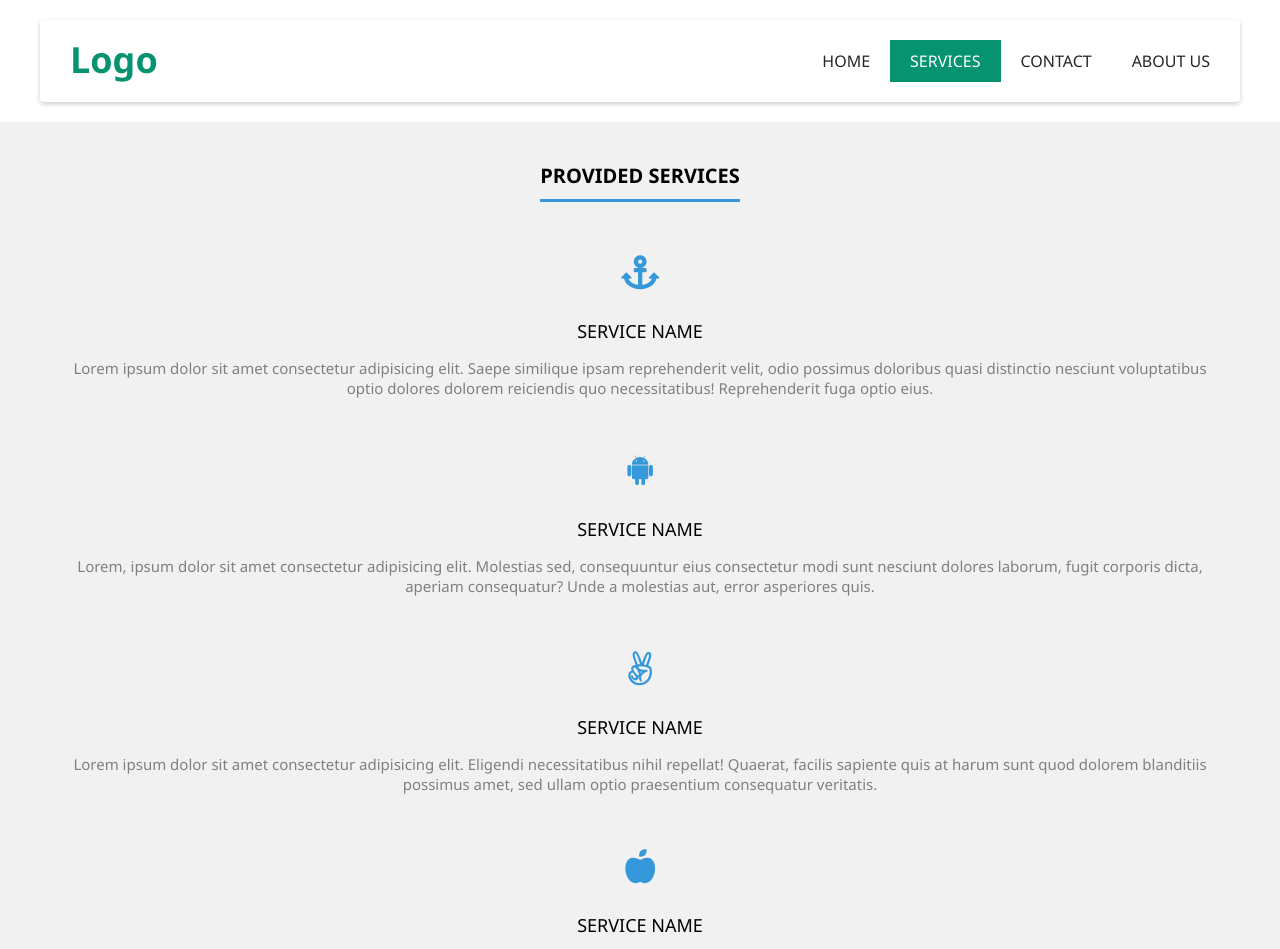
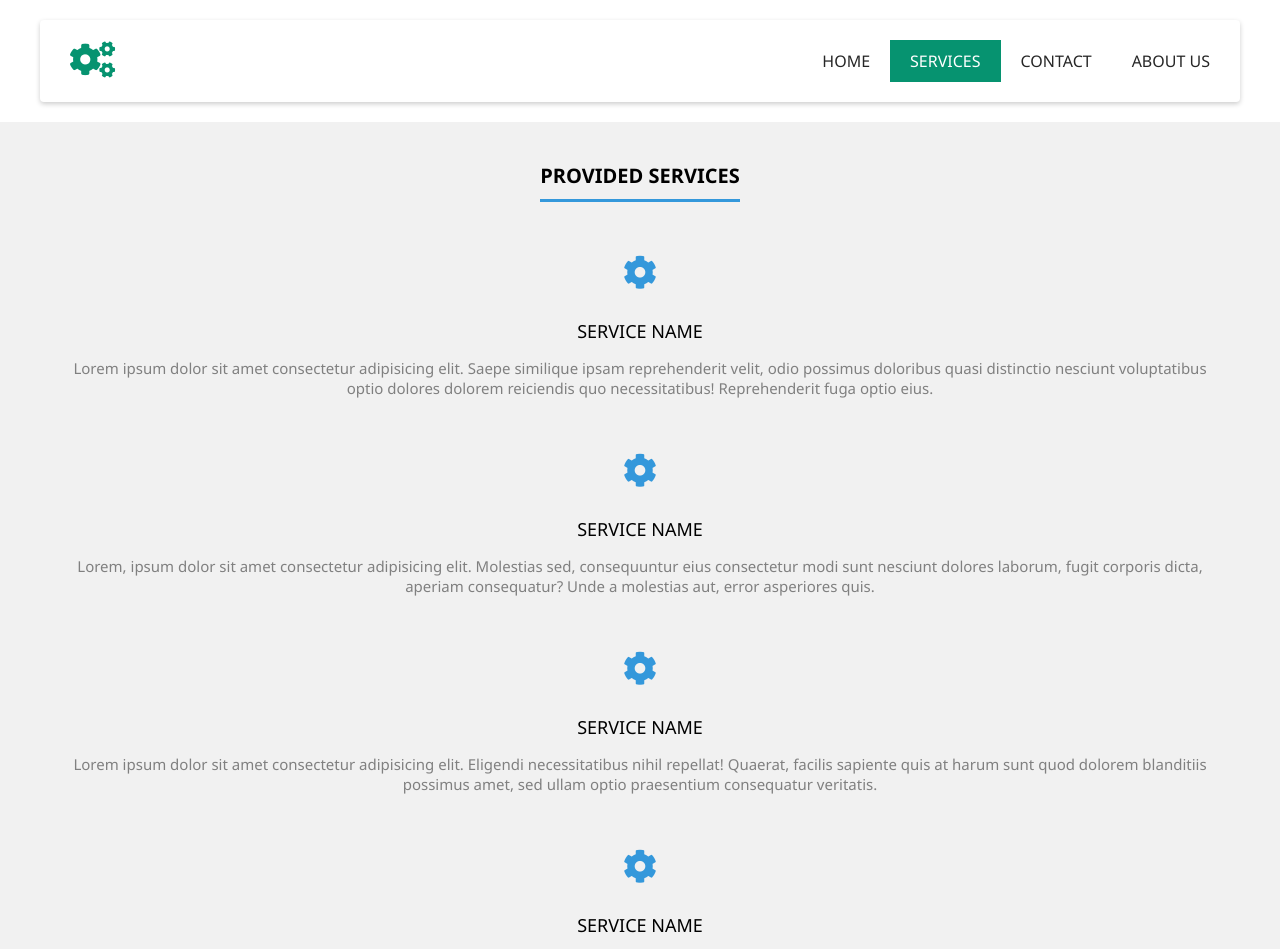
Before and after one commit to BryanAlbertoM/SmallEngineRepairs, a plain HTML site: page services.html in a window 1280 px wide. Shown: the top 949 px of the page. Drawn offline with nearby package versions, Linux system fonts and the light colour scheme.

Commit message:
minor adjustment to the logo

```diff
--- a/css/services-stylesheet.css
+++ b/css/services-stylesheet.css
@@ -9,7 +9,7 @@ header{
     border-radius: 4px;
     box-shadow: 0 2px 5px rgba(0,0,0,.2);
 }
-.logo{
+#logo{
     color: #069370;
     height: 60px;
     font-size: 36px;
--- a/css/stylesheet.css
+++ b/css/stylesheet.css
@@ -17,7 +17,7 @@ header{
     border-radius: 4px;
     box-shadow: 0 2px 5px rgba(0,0,0,.2);
 }
-.logo{
+#logo{
     color: #069370;
     height: 60px;
     font-size: 36px;
--- a/services.html
+++ b/services.html
@@ -11,7 +11,7 @@
    </head>
     <body>
         <header>
-            <a href="#" class="logo">Logo</a>
+                <a href="#" class="fas fa-cogs" id="logo"></a>
             <div class="menu-toggle"></div>
         <nav>
            <ul>
@@ -37,27 +37,27 @@
             <h1>Provided Services</h1>
             <div class="cen">
                 <div class="service">
-                    <i class="fas fa-anchor"></i>
+                    <i class="fas fa-cog"></i>
                     <h2>Service Name</h2>
                     <p>Lorem ipsum dolor sit amet consectetur adipisicing elit. Saepe similique ipsam reprehenderit velit, odio possimus doloribus quasi distinctio nesciunt voluptatibus optio dolores dolorem reiciendis quo necessitatibus! Reprehenderit fuga optio eius.</p>
                 </div>
                 <div class="service">
-                    <i class="fab fa-android"></i>
+                    <i class="fas fa-cog"></i>
                     <h2>Service Name</h2>
                     <p>Lorem, ipsum dolor sit amet consectetur adipisicing elit. Molestias sed, consequuntur eius consectetur modi sunt nesciunt dolores laborum, fugit corporis dicta, aperiam consequatur? Unde a molestias aut, error asperiores quis.</p>
                 </div>
                 <div class="service">
-                    <i class="fab fa-angellist"></i>
+                    <i class="fas fa-cog"></i>
                     <h2>Service Name</h2>
                     <p>Lorem ipsum dolor sit amet consectetur adipisicing elit. Eligendi necessitatibus nihil repellat! Quaerat, facilis sapiente quis at harum sunt quod dolorem blanditiis possimus amet, sed ullam optio praesentium consequatur veritatis.</p>
                 </div>
                 <div class="service">
-                    <i class="fas fa-apple-alt"></i>
+                    <i class="fas fa-cog"></i>
                     <h2>Service Name</h2>
                     <p>Lorem ipsum dolor sit amet consectetur adipisicing elit. Eligendi necessitatibus nihil repellat! Quaerat, facilis sapiente quis at harum sunt quod dolorem blanditiis possimus amet, sed ullam optio praesentium consequatur veritatis.</p>
                 </div>
                 <div class="service">
-                    <i class="fas fa-archway"></i>
+                    <i class="fas fa-cog"></i>
                     <h2>Service Name</h2>
                     <p>Lorem ipsum dolor sit amet consectetur adipisicing elit. Eligendi necessitatibus nihil repellat! Quaerat, facilis sapiente quis at harum sunt quod dolorem blanditiis possimus amet, sed ullam optio praesentium consequatur veritatis.</p>
                 </div>
```
Also changed, not shown: index.html (+2 -2 lines).
